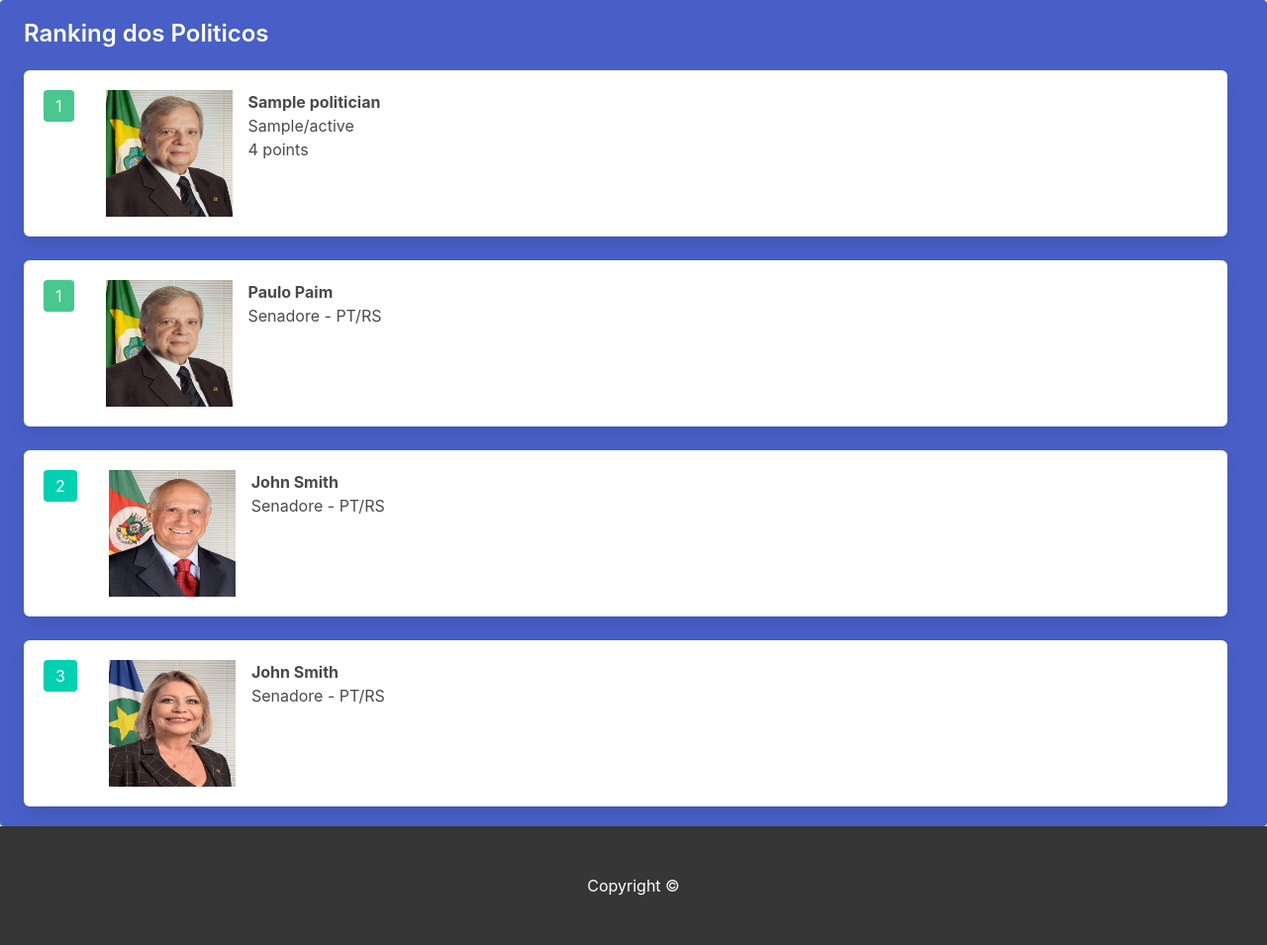
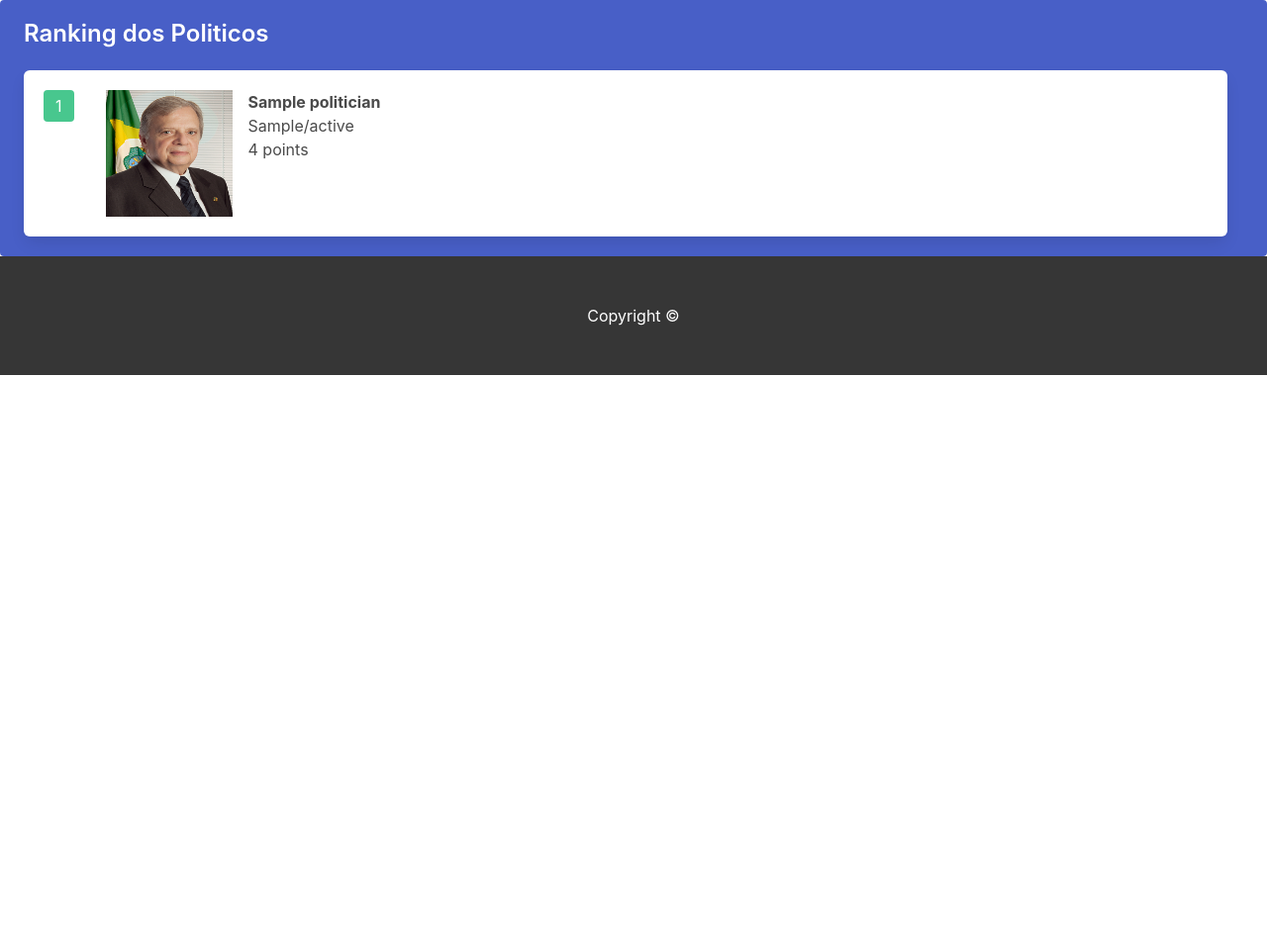
Before and after one commit to weekcodepoliticos2/weekcodepoliticos2, a Rails app: page /ranking in a window 1280 px wide. Shown: the part 52-1007 px from the top of the page at 99% size. After the commit the page ends 431 px from the top, so only its background shows below. Run offline with Rails 7, Linux system fonts and the light colour scheme; tables that the repository leaves empty hold one stand-in row (values such as "Sample post"); style sheets or scripts are compiled from the project's sources; parts of the project's set-up code (start-up, migrations or seed data) failed here and were passed over; some libraries are stand-ins or nearby versions.

Commit message:
adds pagination in ranking

```diff
--- a/app/controllers/politicians_controller.rb
+++ b/app/controllers/politicians_controller.rb
@@ -4,7 +4,7 @@ class PoliticiansController < ApplicationController
   end
 
   def ranking
-    @scores = Score.all.order(rating: :desc)
+    @scores = Score.all.order(rating: :desc).page(params[:page])
   end
 
   def comparison
--- a/app/views/politicians/ranking.html.erb
+++ b/app/views/politicians/ranking.html.erb
@@ -31,74 +31,12 @@
                 </article>
               </div>
             <% end %>
-            <div class="box">
-              <article class="media">
-                <div class="media-left">
-                  <span class="tag is-success is-medium">1</span>
-                </div>
-                <div class="media-right media-left">
-                  <figure class="image is-128x128">
-                    <%= image_tag '/imagens/politicians/senador3396.jpg', class: 'image is-128x128'%>
-                  </figure>
-                </div>
-                <div class="media-content">
-                  <div class="content">
-                    <p>
-                      <strong>Paulo Paim</strong>
-                      <br>
-                      Senadore - PT/RS
-                    </p>
-                  </div>
-                </div>
-              </article>
-            </div>
-
-
-            <div class="box">
-              <article class="media">
-                <div class="media-left is-paddingless-top">
-                  <span class="tag is-primary is-medium">2</span>
-                </div>
-                <div class="media-right media-left">
-                  <figure class="image is-128x128">
-                    <%= image_tag '/imagens/politicians/senador5533.jpg', class: 'image is-128x128'%>
-                  </figure>
-                </div>
-                <div class="media-content">
-                  <div class="content">
-                    <p>
-                      <strong>John Smith</strong>
-                      <br>
-                      Senadore - PT/RS
-                    </p>
-                  </div>
-                </div>
-              </article>
-            </div>
-            <div class="box">
-              <article class="media">
-                <div class="media-left">
-                  <span class="tag is-primary is-medium">3</span>
-                </div>
-                <div class="media-right media-left">
-                  <figure class="image is-128x128">
-                    <%= image_tag '/imagens/politicians/senador5929.jpg', class: 'image is-128x128'%>
-                  </figure>
-                </div>
-                <div class="media-content">
-                  <div class="content">
-                    <p>
-                      <strong>John Smith</strong>
-                      <br>
-                      Senadore - PT/RS
-                    </p>
-                  </div>
-                </div>
-              </article>
-            </div>
           </article>
         </div>
       </div>
     </div>
   </div>
 </section>
+<div class="container">
+  <%= paginate @scores %>
+</div>
```
Also changed, not shown: app/views/kaminari/_first_page.html.erb (added, +17 -0 lines), app/views/kaminari/_gap.html.erb (added, +17 -0 lines), app/views/kaminari/_last_page.html.erb (added, +17 -0 lines), app/views/kaminari/_next_page.html.erb (added, +15 -0 lines), app/views/kaminari/_page.html.erb (added, +18 -0 lines), app/views/kaminari/_paginator.html.erb (added, +31 -0 lines), app/views/kaminari/_prev_page.html.erb (added, +15 -0 lines), Gemfile, Gemfile.lock.
